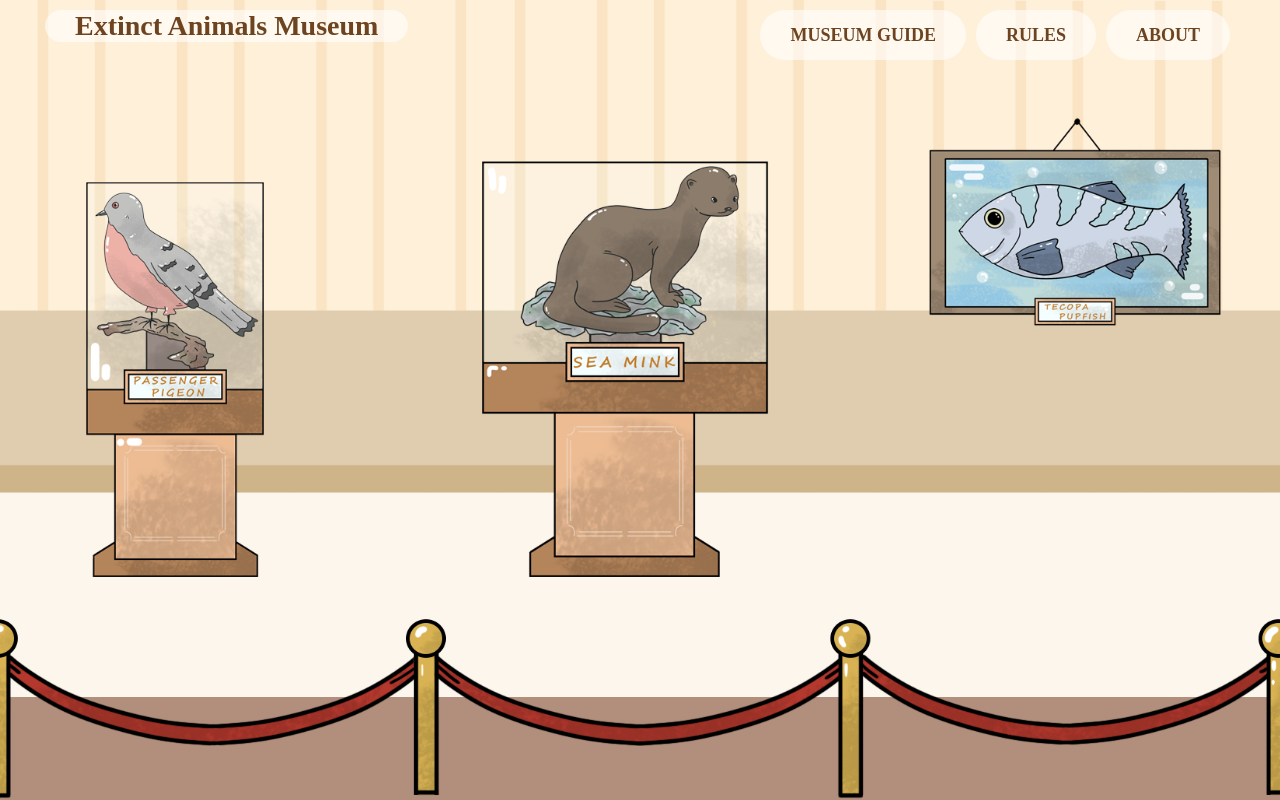
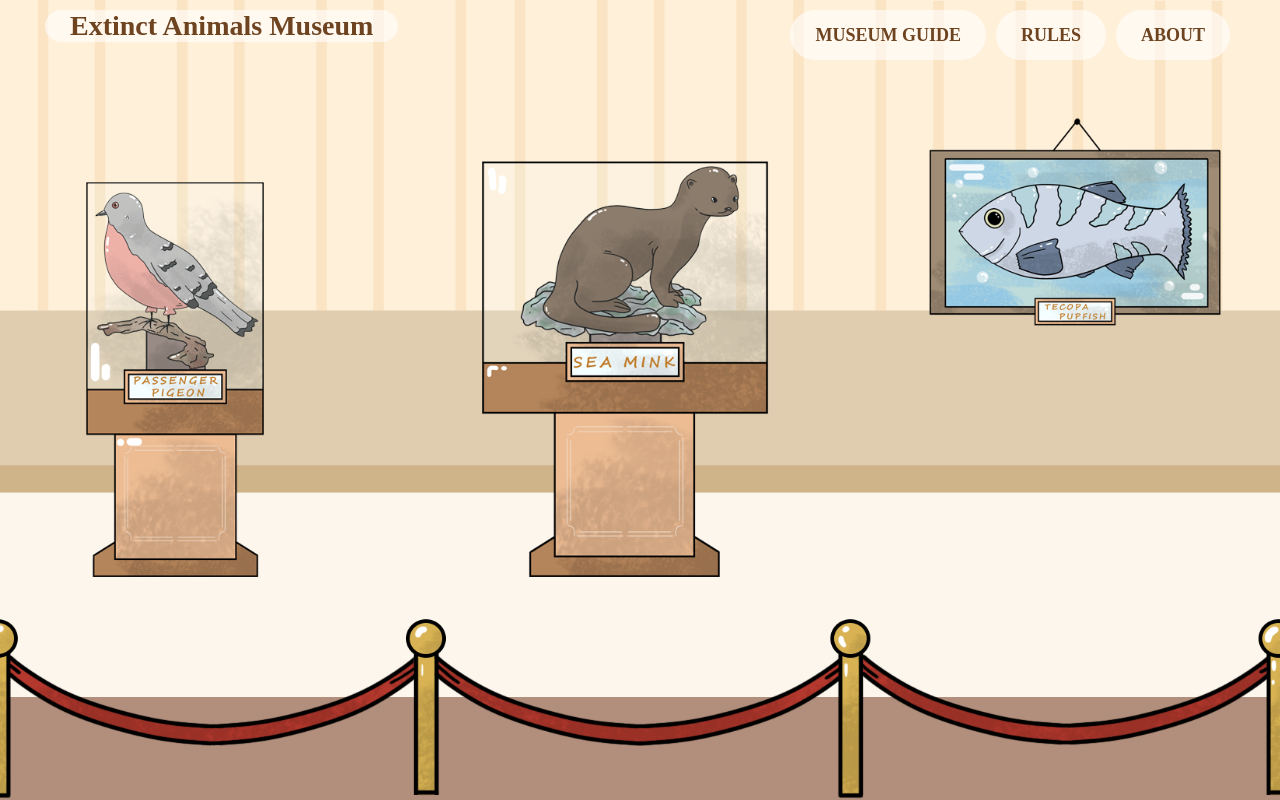
Before and after one commit to ilaydasila/extinct-animals-museum, a React (Create React App) app: page / in a window 1280 px wide. Built offline with nearby package versions, Linux system fonts and the light colour scheme; the HTML template or start-up script is replaced by a standard one; a web font is replaced by a local one.

Commit message:
styling improvements

```diff
--- a/src/components/navbar.css
+++ b/src/components/navbar.css
@@ -15,7 +15,7 @@ li {
   background: rgb(255, 255, 255, 0.6);
   border-radius: 25px;
   font-size: 28px;
-  padding: 0px 30px 0px 30px;
+  padding: 0px 25px 0px 25px;
   display: flex;
   align-items: center;
 }
```
